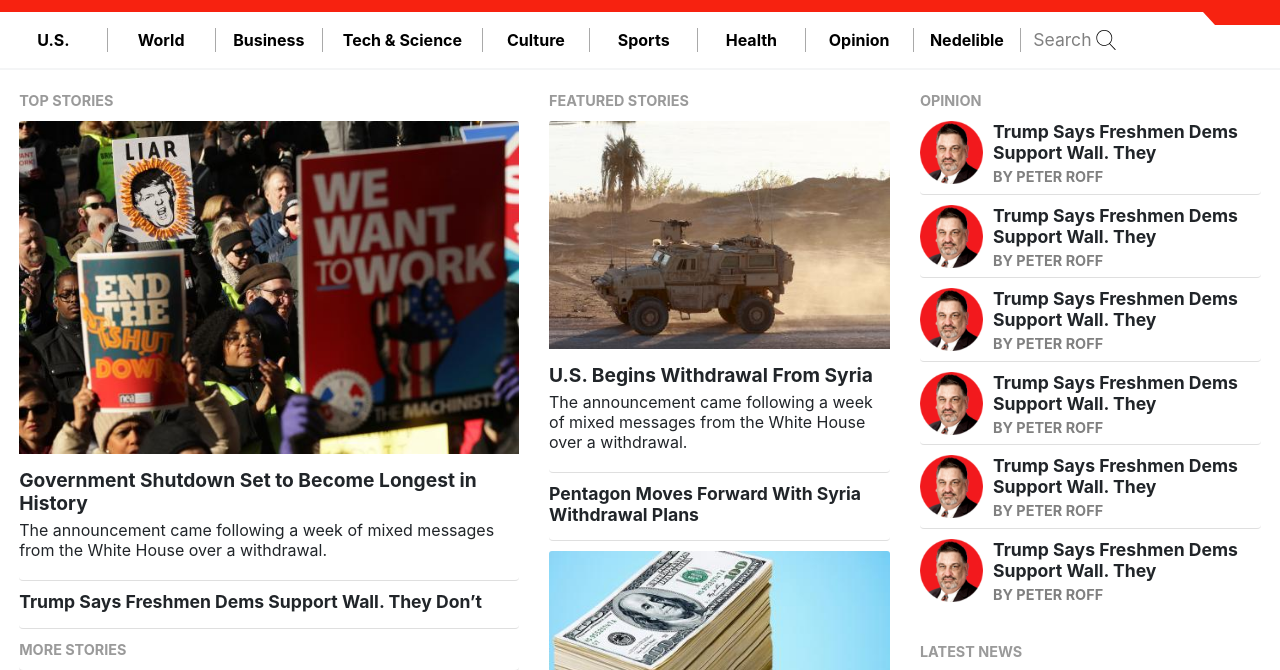
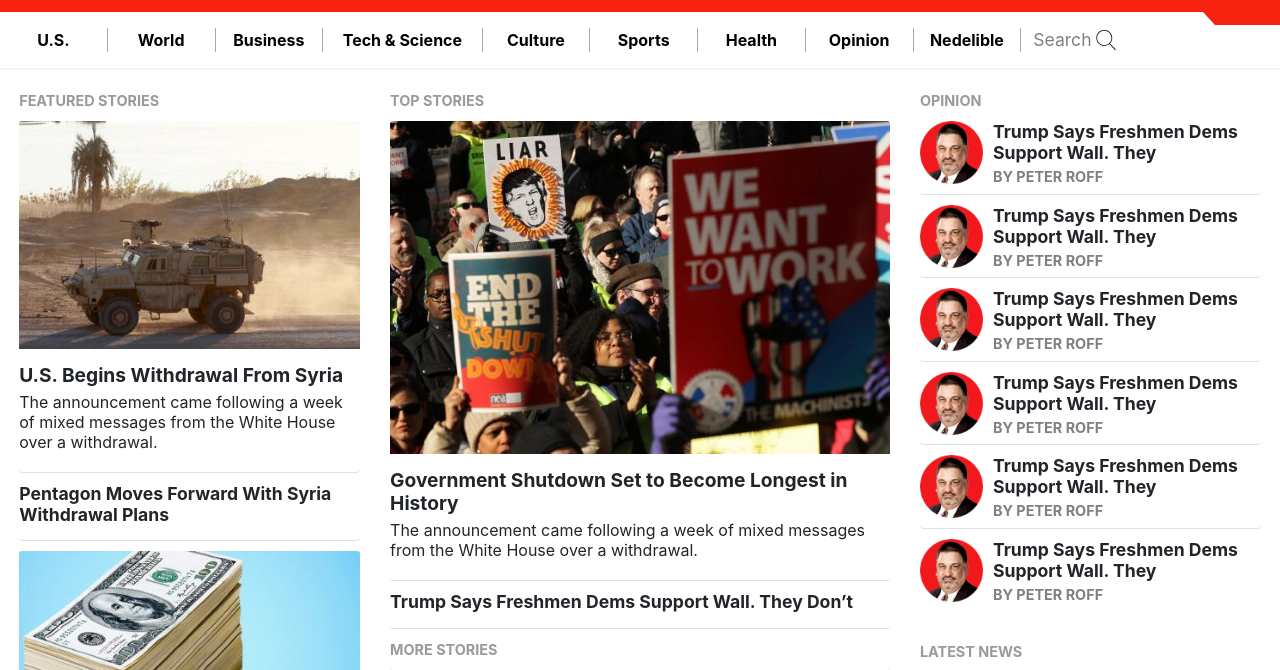
Before and after one commit to JWhoops/Newsweek, a plain HTML site: page index.html in a window 1280 px wide. Shown: the part 83-753 px from the top of the page. Drawn offline with nearby package versions, Linux system fonts and the light colour scheme.

Commit message:
fixed a little bug

```diff
--- a/index.html
+++ b/index.html
@@ -74,7 +74,7 @@
       <div class="container-fluid content">
         <div class="row">
           <div
-            class="feature-order order-md-2 col-sm-12 col-md-5 col-lg content-col"
+            class="feature-order order-lg-1 order-md-2 col-sm-12 col-md-5 col-lg content-col"
           >
             <div class="content-title">FEATURED STORIES</div>
             <div class="card">
```
